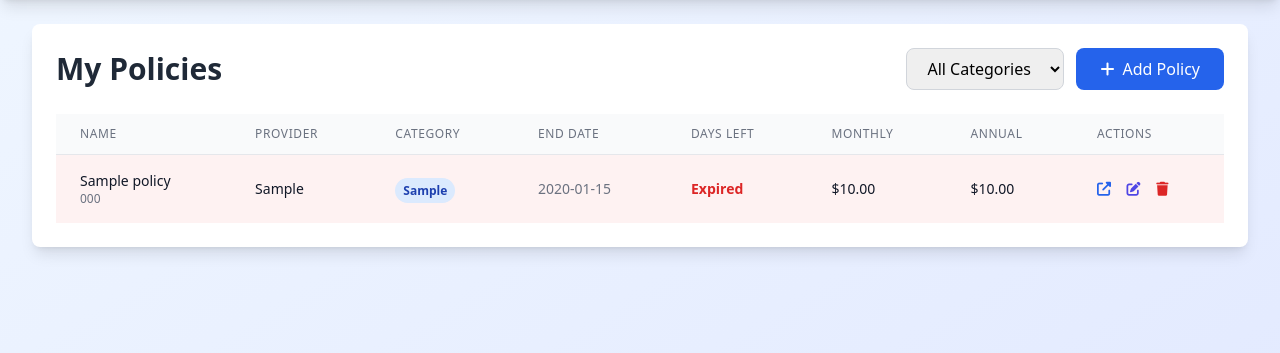
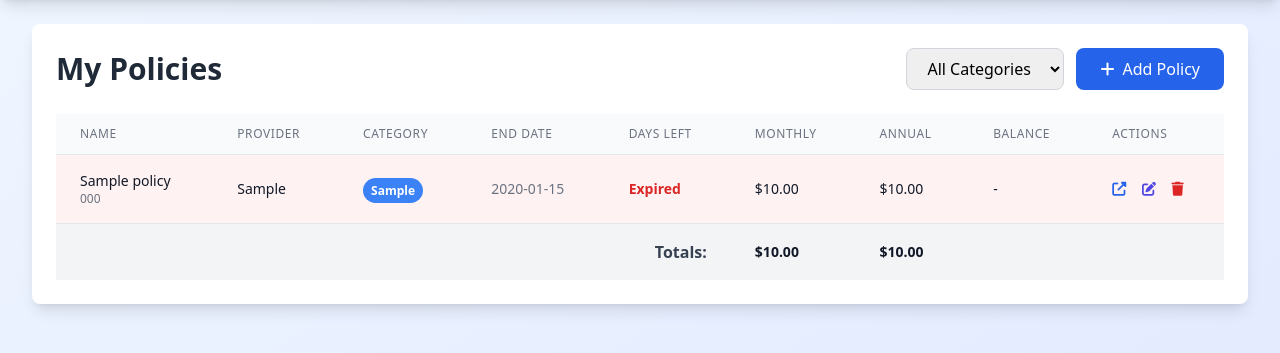
Before and after one commit to adrianchatto/insurance-tracker, a Flask app: page / in a window 1280 px wide. Shown: the part 64-417 px from the top of the page. Run offline with Flask 3, Linux system fonts and the light colour scheme; a user stored in the database is signed in; data comes from the database, SQL or seed files in the repository; tables that the repository leaves empty hold one stand-in row (values such as "Sample post"); some libraries are stand-ins or nearby versions.

Commit message:
Add category colors, totals row, and mortgage balance tracking
- Categories now display with distinct colors for easier identification
- Added totals row at bottom of Monthly and Annual columns
- Added remaining balance field for Mortgage category policies

Co-Authored-By: Claude Sonnet 4.5 <noreply@anthropic.com>

```diff
--- a/app.py
+++ b/app.py
@@ -35,6 +35,7 @@ def init_db():
                   end_date TEXT NOT NULL,
                   monthly_amount REAL,
                   annual_amount REAL,
+                  remaining_balance REAL,
                   account_source TEXT,
                   insurer_website TEXT,
                   notes TEXT,
@@ -44,6 +45,7 @@ def init_db():
     c.execute('''CREATE TABLE IF NOT EXISTS categories
                  (id INTEGER PRIMARY KEY AUTOINCREMENT,
                   name TEXT UNIQUE NOT NULL,
+                  color TEXT DEFAULT '#3B82F6',
                   created_at TIMESTAMP DEFAULT CURRENT_TIMESTAMP)''')
 
     # Create users table (email as username)
@@ -68,10 +70,20 @@ def init_db():
         c.execute("INSERT INTO users (email, password, is_admin) VALUES (?, ?, ?)",
                  ('admin@policytracker.local', hashed_password, 1))
 
-    # Initialize default categories
-    default_categories = ['Mortgage', 'Insurance', 'Utilities', 'Subscriptions', 'Warranties', 'Other']
-    for category in default_categories:
-        c.execute("INSERT OR IGNORE INTO categories (name) VALUES (?)", (category,))
+    # Initialize default categories with colors
+    default_categories = [
+        ('Mortgage', '#10B981'),      # Green
+        ('Insurance', '#3B82F6'),     # Blue
+        ('Utilities', '#F59E0B'),     # Orange
+        ('Subscriptions', '#8B5CF6'), # Purple
+        ('Warranties', '#EC4899'),    # Pink
+        ('Other', '#6B7280')          # Gray
+    ]
+    for category, color in default_categories:
+        c.execute("INSERT OR IGNORE INTO categories (name, color) VALUES (?, ?)", (category, color))
+
+    # Update existing categories with default color if they don't have one
+    c.execute("UPDATE categories SET color = '#3B82F6' WHERE color IS NULL OR color = ''")
 
     # Initialize default settings
     default_settings = {
@@ -190,16 +202,18 @@ def index():
 
     policies = c.fetchall()
 
-    c.execute("SELECT name FROM categories ORDER BY name")
+    c.execute("SELECT name, color FROM categories ORDER BY name")
     categories = c.fetchall()
 
     conn.close()
 
-    # Add days until expiry to each policy
+    # Add days until expiry and category color to each policy
     policies_with_days = []
+    categories_dict = {cat['name']: cat['color'] for cat in categories}
     for policy in policies:
         policy_dict = dict(policy)
         policy_dict['days_until_expiry'] = calculate_days_until_expiry(policy['end_date'])
+        policy_dict['category_color'] = categories_dict.get(policy['category'], '#3B82F6')
         policies_with_days.append(policy_dict)
 
     return render_template('index.html', policies=policies_with_days, categories=categories, selected_category=category_filter)
@@ -215,6 +229,7 @@ def add_policy():
     end_date = request.form.get('end_date')
     monthly_amount = request.form.get('monthly_amount') or None
     annual_amount = request.form.get('annual_amount') or None
+    remaining_balance = request.form.get('remaining_balance') or None
     account_source = request.form.get('account_source')
     insurer_website = request.form.get('insurer_website')
     notes = request.form.get('notes')
@@ -232,10 +247,10 @@ def add_policy():
     conn = get_db()
     c = conn.cursor()
     c.execute("""INSERT INTO policies (friendly_name, policy_number, insurer, category, start_date, end_date,
-                 monthly_amount, annual_amount, account_source, insurer_website, notes)
-                 VALUES (?, ?, ?, ?, ?, ?, ?, ?, ?, ?, ?)""",
+                 monthly_amount, annual_amount, remaining_balance, account_source, insurer_website, notes)
+                 VALUES (?, ?, ?, ?, ?, ?, ?, ?, ?, ?, ?, ?)""",
              (friendly_name, policy_number, insurer, category, start_date, end_date,
-              monthly_amount, annual_amount, account_source, insurer_website, notes))
+              monthly_amount, annual_amount, remaining_balance, account_source, insurer_website, notes))
     conn.commit()
     conn.close()
 
@@ -257,6 +272,7 @@ def edit_policy(id):
         end_date = request.form.get('end_date')
         monthly_amount = request.form.get('monthly_amount') or None
         annual_amount = request.form.get('annual_amount') or None
+        remaining_balance = request.form.get('remaining_balance') or None
         account_source = request.form.get('account_source')
         insurer_website = request.form.get('insurer_website')
         notes = request.form.get('notes')
@@ -273,10 +289,10 @@ def edit_policy(id):
 
         c.execute("""UPDATE policies
                      SET friendly_name=?, policy_number=?, insurer=?, category=?, start_date=?, end_date=?,
-                         monthly_amount=?, annual_amount=?, account_source=?, insurer_website=?, notes=?
+                         monthly_amount=?, annual_amount=?, remaining_balance=?, account_source=?, insurer_website=?, notes=?
                      WHERE id=?""",
                  (friendly_name, policy_number, insurer, category, start_date, end_date,
-                  monthly_amount, annual_amount, account_source, insurer_website, notes, id))
+                  monthly_amount, annual_amount, remaining_balance, account_source, insurer_website, notes, id))
         conn.commit()
         conn.close()
 
@@ -286,7 +302,7 @@ def edit_policy(id):
     c.execute("SELECT * FROM policies WHERE id=?", (id,))
     policy = c.fetchone()
 
-    c.execute("SELECT name FROM categories ORDER BY name")
+    c.execute("SELECT name, color FROM categories ORDER BY name")
     categories = c.fetchall()
 
     conn.close()
--- a/templates/index.html
+++ b/templates/index.html
@@ -30,6 +30,7 @@
                     <th class="px-6 py-3 text-left text-xs font-medium text-gray-500 uppercase tracking-wider">Days Left</th>
                     <th class="px-6 py-3 text-left text-xs font-medium text-gray-500 uppercase tracking-wider">Monthly</th>
                     <th class="px-6 py-3 text-left text-xs font-medium text-gray-500 uppercase tracking-wider">Annual</th>
+                    <th class="px-6 py-3 text-left text-xs font-medium text-gray-500 uppercase tracking-wider">Balance</th>
                     <th class="px-6 py-3 text-left text-xs font-medium text-gray-500 uppercase tracking-wider">Actions</th>
                 </tr>
             </thead>
@@ -42,7 +43,7 @@
                     </td>
                     <td class="px-6 py-4 whitespace-nowrap text-sm text-gray-900">{{ policy.insurer }}</td>
                     <td class="px-6 py-4 whitespace-nowrap">
-                        <span class="px-2 py-1 bg-blue-100 text-blue-800 rounded-full text-xs font-semibold">{{ policy.category }}</span>
+                        <span class="px-2 py-1 rounded-full text-xs font-semibold text-white" style="background-color: {{ policy.category_color }}">{{ policy.category }}</span>
                     </td>
                     <td class="px-6 py-4 whitespace-nowrap text-sm text-gray-500">{{ policy.end_date }}</td>
                     <td class="px-6 py-4 whitespace-nowrap text-sm">
@@ -62,6 +63,13 @@
                     <td class="px-6 py-4 whitespace-nowrap text-sm text-gray-900">
                         {{ policy.annual_amount | format_currency }}
                     </td>
+                    <td class="px-6 py-4 whitespace-nowrap text-sm text-gray-900">
+                        {% if policy.category == 'Mortgage' and policy.remaining_balance %}
+                        {{ policy.remaining_balance | format_currency }}
+                        {% else %}
+                        -
+                        {% endif %}
+                    </td>
                     <td class="px-6 py-4 whitespace-nowrap text-sm font-medium">
                         {% if policy.insurer_website %}
                         <a href="{{ policy.insurer_website }}" target="_blank" class="text-blue-600 hover:text-blue-900 mr-3" title="Visit website">
@@ -80,6 +88,19 @@
                 </tr>
                 {% endfor %}
             </tbody>
+            <tfoot class="bg-gray-100 border-t-2 border-gray-300">
+                <tr>
+                    <td colspan="5" class="px-6 py-4 text-right font-bold text-gray-700">Totals:</td>
+                    <td class="px-6 py-4 whitespace-nowrap text-sm font-bold text-gray-900">
+                        {{ (policies | sum(attribute='monthly_amount') | default(0)) | format_currency }}
+                    </td>
+                    <td class="px-6 py-4 whitespace-nowrap text-sm font-bold text-gray-900">
+                        {{ (policies | sum(attribute='annual_amount') | default(0)) | format_currency }}
+                    </td>
+                    <td class="px-6 py-4"></td>
+                    <td class="px-6 py-4"></td>
+                </tr>
+            </tfoot>
         </table>
     </div>
     {% else %}
@@ -119,7 +140,7 @@
                 </div>
                 <div>
                     <label class="block text-gray-700 font-semibold mb-2">Category *</label>
-                    <select name="category" required class="w-full px-4 py-2 border border-gray-300 rounded-lg focus:outline-none focus:ring-2 focus:ring-blue-500">
+                    <select name="category" id="category_add" required onchange="toggleRemainingBalance('add')" class="w-full px-4 py-2 border border-gray-300 rounded-lg focus:outline-none focus:ring-2 focus:ring-blue-500">
                         <option value="">Select Category</option>
                         {% for category in categories %}
                         <option value="{{ category.name }}">{{ category.name }}</option>
@@ -146,6 +167,11 @@
                     <label class="block text-gray-700 font-semibold mb-2">Annual Amount</label>
                     <input type="number" step="0.01" name="annual_amount" id="annual_amount"
                            onchange="calculateMonthly()"
+                           class="w-full px-4 py-2 border border-gray-300 rounded-lg focus:outline-none focus:ring-2 focus:ring-blue-500">
+                </div>
+                <div id="remaining_balance_add" style="display: none;">
+                    <label class="block text-gray-700 font-semibold mb-2">Remaining Balance</label>
+                    <input type="number" step="0.01" name="remaining_balance"
                            class="w-full px-4 py-2 border border-gray-300 rounded-lg focus:outline-none focus:ring-2 focus:ring-blue-500">
                 </div>
                 <div>
@@ -193,5 +219,18 @@ function calculateMonthly() {
         document.getElementById('monthly_amount').value = (parseFloat(annual) / 12).toFixed(2);
     }
 }
+
+function toggleRemainingBalance(context) {
+    const categorySelect = document.getElementById('category_' + context);
+    const remainingBalanceDiv = document.getElementById('remaining_balance_' + context);
+
+    if (categorySelect && remainingBalanceDiv) {
+        if (categorySelect.value === 'Mortgage') {
+            remainingBalanceDiv.style.display = 'block';
+        } else {
+            remainingBalanceDiv.style.display = 'none';
+        }
+    }
+}
 </script>
 {% endblock %}
```
Also changed, not shown: templates/edit.html (+19 -1 lines).
